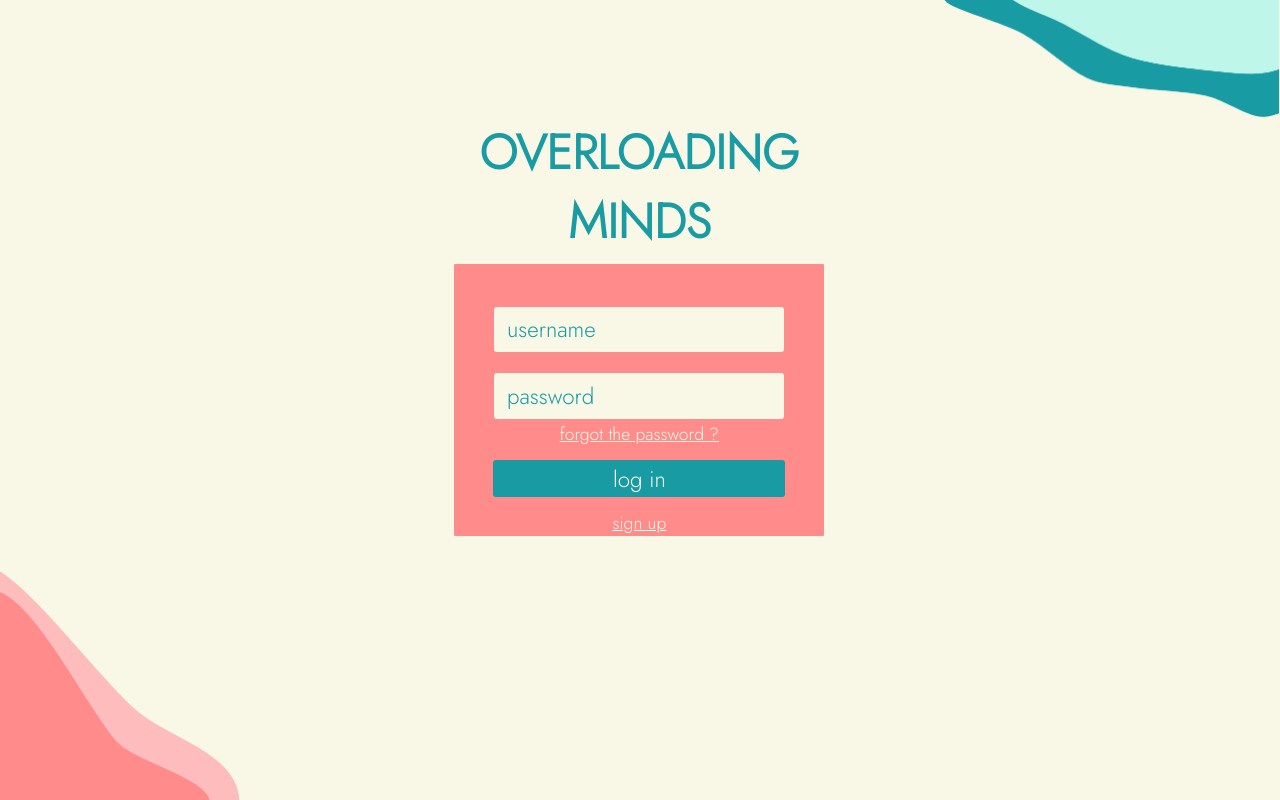
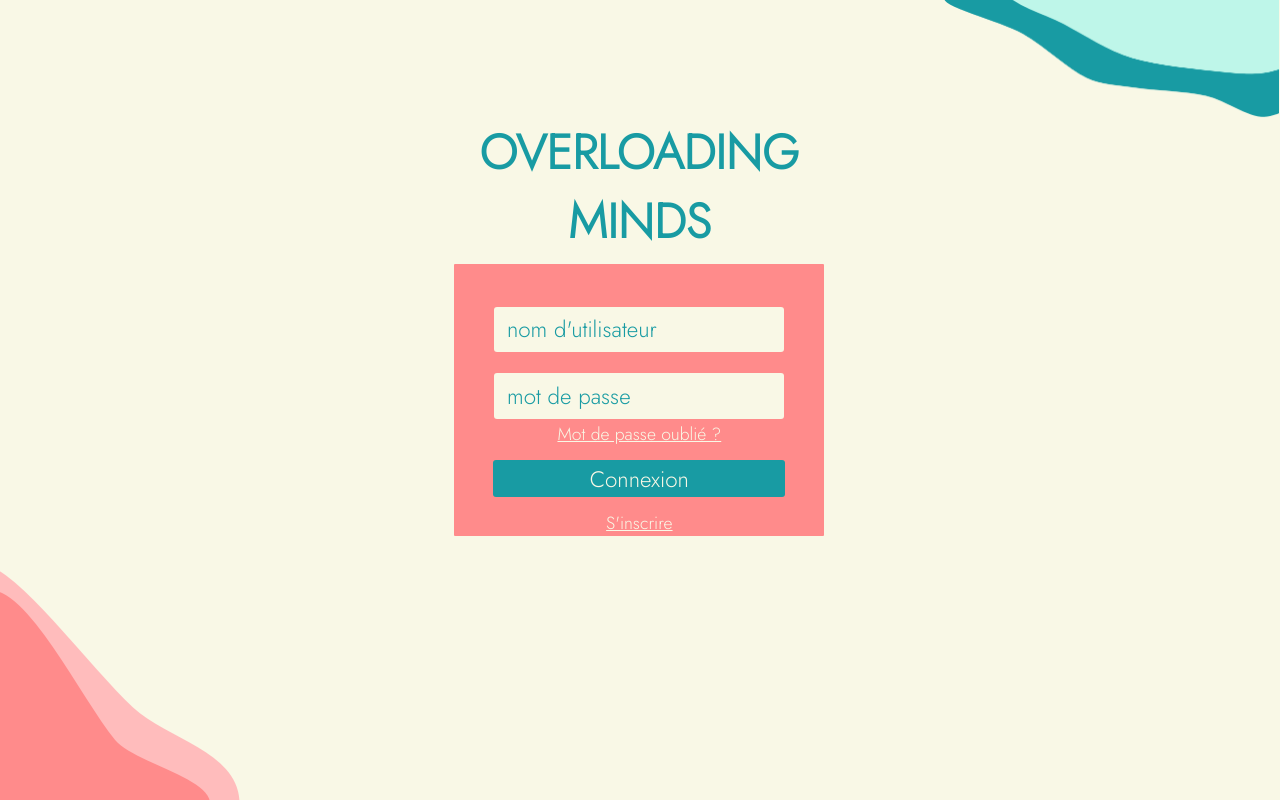
Before and after one commit to SamuelFreydier/OverloadingMinds, a PHP site: page /login in a window 1280 px wide. Run offline with PHP 8.4, Linux system fonts and the light colour scheme.

Commit message:
Traduction & Redirections

```diff
--- a/Controller/TweetController.php
+++ b/Controller/TweetController.php
@@ -143,12 +143,18 @@ class TweetController extends ControllerBase
     }
 
     public function deleteTweetHandler(Request $request) {
+        if(!isset($_SESSION['auth'])) {
+            return $this->app->render('loginredirection');
+        }
         $tweetid = $request->getParameters('tweetid');
         $this->app->getService('tweetFinder')->deleteTweet($tweetid);
         $this->app->render('formredirection');
     }
 
     public function deleteTweetHandlerProfile(Request $request) {
+        if(!isset($_SESSION['auth'])) {
+            return $this->app->render('loginredirection');
+        }
         $tweetid = $request->getParameters('tweetid');
         $user =  $this->app->getService('userFinder')->findOneById($request->getParameters('userid'));
         $this->app->getService('tweetFinder')->deleteTweet($tweetid);
--- a/Controller/UserController.php
+++ b/Controller/UserController.php
@@ -71,7 +71,7 @@ class UserController extends ControllerBase
         $user = $this->app->getService('userFinder')->findOneByUsername($username);
         if($user !== null) {
             if($user->getId() !== null) {
-                header('Location: hhttps://overloadingminds.cleverapps.io/signup');
+                header('Location: https://overloadingminds.cleverapps.io/signup');
                 exit();
             }
         }
@@ -125,6 +125,9 @@ class UserController extends ControllerBase
     }
 
     public function userResearchHandler(Request $request) {
+        if(!isset($_SESSION['auth'])) {
+            return $this->app->render('loginredirection');
+        }
         $search = "";
         if(isset($_GET['search'])) {
             $search = htmlspecialchars($_GET['search']);
@@ -149,6 +152,9 @@ class UserController extends ControllerBase
     }
 
     public function userFollowHandler(Request $request) {
+        if(!isset($_SESSION['auth'])) {
+            return $this->app->render('loginredirection');
+        }
         $search = $request->getParameters('search');
         $author = ($this->app->getService('userFinder')->findOneByUsername($_SESSION['auth']))->getId();
         $usertofollow = $request->getParameters('userid');
@@ -175,6 +181,9 @@ class UserController extends ControllerBase
     }
 
     public function userFollowProfileHandler(Request $request) {
+        if(!isset($_SESSION['auth'])) {
+            return $this->app->render('loginredirection');
+        }
         $username = htmlspecialchars($request->getParameters('username'));
         $author = ($this->app->getService('userFinder')->findOneByUsername($_SESSION['auth']))->getId();
         $user = $this->app->getService('userFinder')->findOneByUsername($username);
@@ -200,6 +209,9 @@ class UserController extends ControllerBase
     }
 
     public function userProfileHandler(Request $request, $username) {
+        if(!isset($_SESSION['auth'])) {
+            return $this->app->render('loginredirection');
+        }
         $username = htmlspecialchars($username);
         $user = $this->app->getService('userFinder')->findOneByUsername($username);
         if($user === null) {
@@ -225,11 +237,17 @@ class UserController extends ControllerBase
     }
 
     public function userEditFormHandler(Request $request) {
+        if(!isset($_SESSION['auth'])) {
+            return $this->app->render('loginredirection');
+        }
         $username = htmlspecialchars($_SESSION['auth']);
         return $this->app->render('edit', ['auth' => $username]);
     }
 
     public function userEditHandler(Request $request) {
+        if(!isset($_SESSION['auth'])) {
+            return $this->app->render('loginredirection');
+        }
         $username = htmlspecialchars($_SESSION['auth']);
         $bio = htmlspecialchars($request->getParameters('bio'));
         if(strlen($bio) > 250) {
--- a/View/login.php
+++ b/View/login.php
@@ -16,11 +16,11 @@
         <h1 id="Title">OVERLOADING <br>MINDS</h1>
 
         <form id="login_box" action="/loginfinished" method="POST">
-            <div><input type="text" name="username" placeholder="username" value="<?php if(isset($user)) echo $user['username']; ?>"></div>
-            <div><input type="password" name="password" placeholder="password"></div>
-            <a href="#"">forgot the password ?</a>
-            <button type="submit">log in</button>
-            <a href="/signup">sign up</a>
+            <div><input type="text" name="username" placeholder="nom d'utilisateur" value="<?php if(isset($user)) echo $user['username']; ?>"></div>
+            <div><input type="password" name="password" placeholder="mot de passe"></div>
+            <a href="#"">Mot de passe oublié ?</a>
+            <button type="submit">Connexion</button>
+            <a href="/signup">S'inscrire</a>
         </form>
 
         <div id="Image_BottomLeft"></div>
--- a/View/membresPage.php
+++ b/View/membresPage.php
@@ -16,7 +16,7 @@
         <div id="profilContainer">
             <!-- L'image est a l'interieur d'une balise <a> comme ca si on clique dessu ca renvoie sur le profil -->
             <a href="/" style="color: #F9F8E6; height: 30px;"><i class="fa fa-arrow-left" aria-hidden="true"></i></a>
-            <a href="/" style="color: #F9F8E6; text-decoration: none;">return</a>
+            <a href="/" style="color: #F9F8E6; text-decoration: none;">Retour</a>
         </div>
 
         <!-- Bon ba la c'est juste le nom du site -->
@@ -72,13 +72,13 @@
                                 <form action ="/newfollow" method="POST">
                                     <input type="hidden" name="search" value="<?php echo $params['search']; ?>">
                                     <input type="hidden" name="userid" value="<?php echo $user->getId(); ?>">
-                                    <button type="submit" class="memberButton">follow</button>
+                                    <button type="submit" class="memberButton">Suivre</button>
                                 </form>
                             <?php else: ?>
                                 <form action ="/newfollow" method="POST">
                                     <input type="hidden" name="search" value="<?php echo $params['search'] ?>">
                                     <input type="hidden" name="userid" value="<?php echo $user->getId(); ?>">
-                                    <button type="submit" class="memberButton">unfollow</button>
+                                    <button type="submit" class="memberButton">Ne plus suivre</button>
                                 </form>
                             <?php endif; ?>
                         <?php endif; ?>
```
Also changed, not shown: View/profil.php (+4 -4 lines), View/signup.php (+5 -5 lines).
